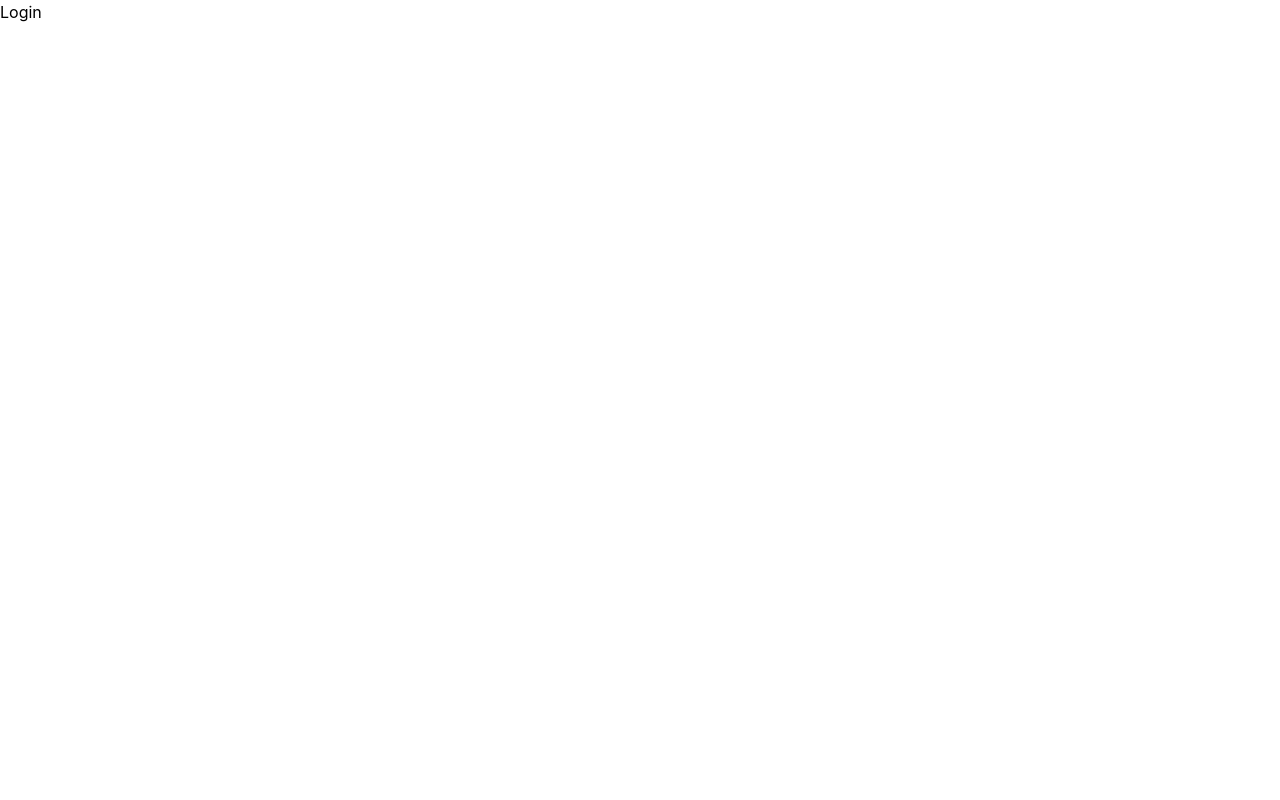
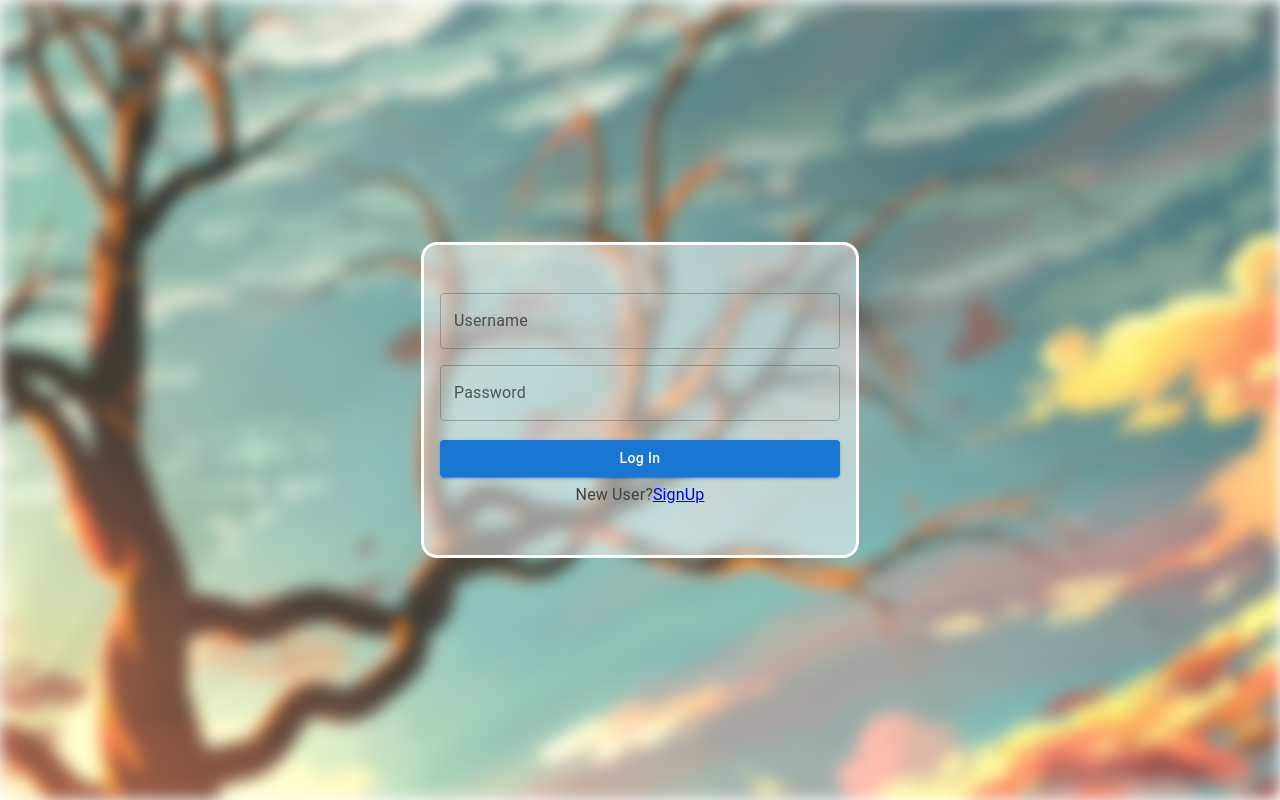
Before and after one commit to arpansaha1300/unit-assessment-4, a React (Vite) app in the folder frontend/: page / in a window 1280 px wide. Built offline with nearby package versions, Linux system fonts and the light colour scheme.

Commit message:
created login and signup UI

```diff
--- a/frontend/src/pages/Login.jsx
+++ b/frontend/src/pages/Login.jsx
@@ -1,7 +1,53 @@
+import { Box, Button, FormControl, FormLabel, TextField, Typography } from "@mui/material";
+import { useState } from "react";
+import backgroundImg from '../assets/background.jpg';
+import { Link } from "react-router-dom";
+
 function Login() {
+  const [nameError, setNameError] = useState('');
+  const [passError, setPassError] = useState('');
+
+  const backgroundStyle = {
+    position: "absolute",
+    top: 0,
+    left: 0,
+    height: "100%",
+    width: "100%",
+    backgroundImage: `url(${backgroundImg})`,
+    filter: "blur(8px)",
+    WebkitFilter: "blur(8px)",
+    zIndex: 0,
+  };
+
+  const inputStyle = {
+    marginBottom: "1rem"
+  };
+
+  const formStyle = {
+    border: "0.2rem solid #ffffff",
+    padding: "3rem 1rem",
+    borderRadius: "1rem",
+    backgroundColor: "rgba(255, 255, 255, 0.479)",
+    position: "relative",
+    zIndex: 1,
+    width: "25rem",
+  };
+
   return (
-    <div>Login</div>
-  )
+    <Box style={{ position: "relative", height: "100vh", display: "flex", justifyContent: "center", alignItems: "center" }}>
+      <div style={backgroundStyle} />
+      <Box style={formStyle}>
+        <FormControl fullWidth>
+          <TextField style={inputStyle} variant="outlined" label="Username" error={!!nameError} helperText={nameError} />
+          <TextField style={inputStyle} variant="outlined" label="Password" type="password" error={!!passError} helperText={passError} />
+          <Button variant="contained"  sx={{textTransform: "none", marginTop: '0.2rem'}}>Log In</Button>
+        </FormControl>
+        <Typography sx={{textAlign: "center",marginTop: "0.4rem",color: "rgb(66, 66, 66)"}}>New User?
+          <Link to="/sign-up">SignUp</Link>
+        </Typography>
+      </Box>
+    </Box>
+  );
 }
 
-export default Login
+export default Login;
--- a/frontend/src/pages/Signup.jsx
+++ b/frontend/src/pages/Signup.jsx
@@ -1,9 +1,50 @@
-
+import { Box, Button, FormControl, FormLabel, TextField } from "@mui/material";
+import { useState } from "react";
+import backgroundImg from '../assets/background.jpg';
 
 function Signup() {
+  const [nameError, setNameError] = useState('');
+  const [passError, setPassError] = useState('');
+
+  const backgroundStyle = {
+    position: "absolute",
+    top: 0,
+    left: 0,
+    height: "100%",
+    width: "100%",
+    backgroundImage: `url(${backgroundImg})`,
+    filter: "blur(8px)",
+    WebkitFilter: "blur(8px)",
+    zIndex: 0,
+  };
+
+  const inputStyle = {
+    marginBottom: "1rem"
+  };
+
+  const formStyle = {
+    border: "0.2rem solid #ffffff",
+    padding: "3rem 1rem",
+    borderRadius: "1rem",
+    backgroundColor: "rgba(255, 255, 255, 0.479)",
+    position: "relative",
+    zIndex: 1,
+    width: "25rem",
+  };
+
   return (
-    <div>Signup</div>
-  )
+    <Box style={{ position: "relative", height: "100vh", display: "flex", justifyContent: "center", alignItems: "center" }}>
+      <div style={backgroundStyle} />
+      <Box style={formStyle}>
+        <FormControl fullWidth >
+          <TextField style={inputStyle} variant="outlined" label="Username" error={!!nameError} helperText={nameError} />
+          <TextField style={inputStyle} variant="outlined" label="Password" type="password" error={!!passError} helperText={passError} />
+          <TextField style={inputStyle} variant="outlined" label="Confirm Password" type="password" error={!!passError} helperText={passError} />
+          <Button variant="contained" sx={{textTransform: "none",  marginTop: '0.2rem'}}>Register</Button>
+        </FormControl>
+      </Box>
+    </Box>
+  );
 }
 
-export default Signup
+export default Signup;
```
Also changed, not shown: frontend/src/assets/background.jpg (added).
